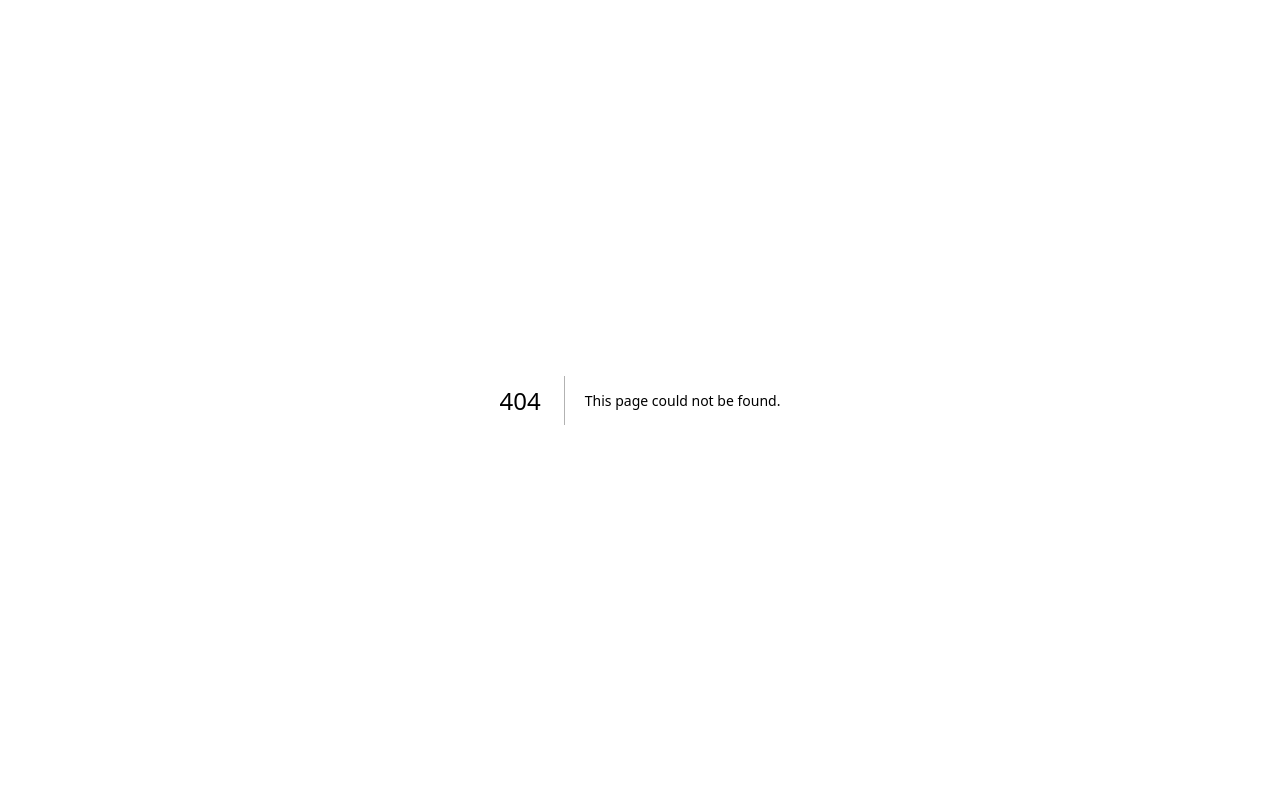
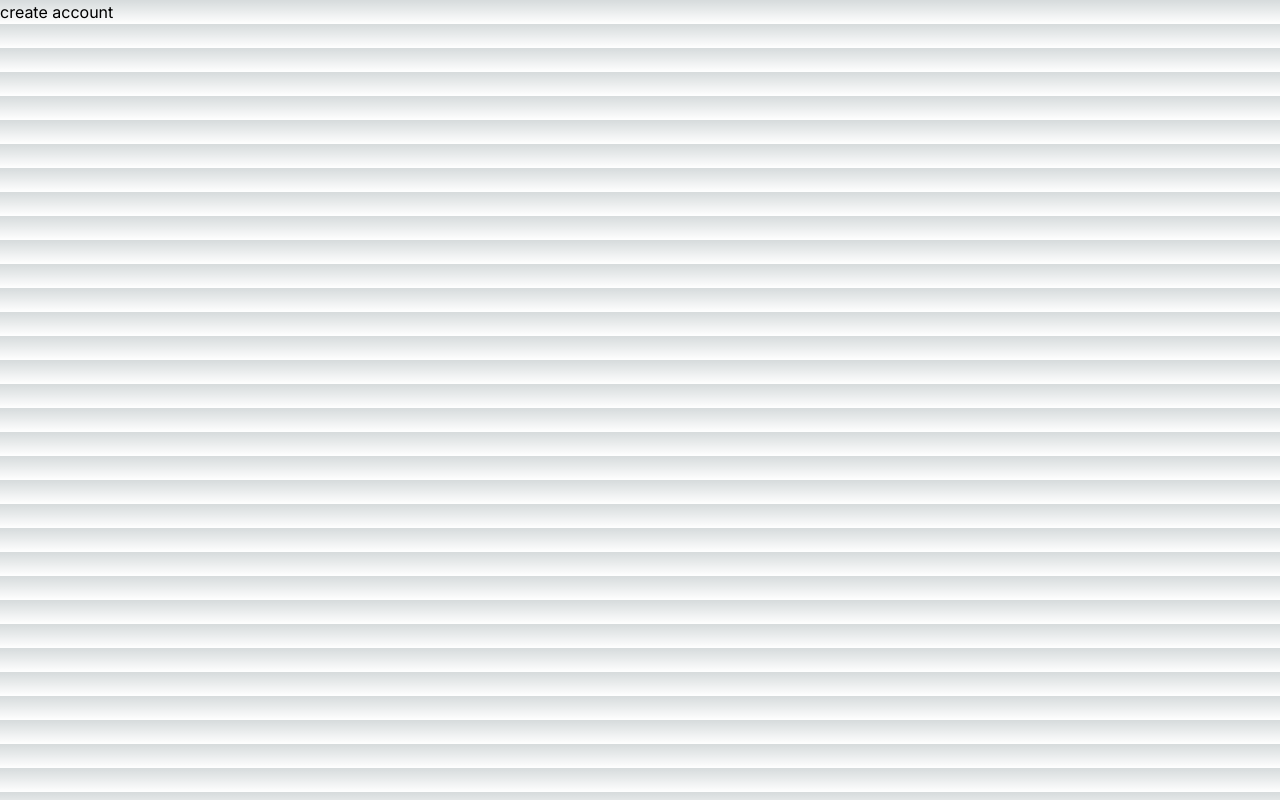
Before and after one commit to chspower1/nextjs-graduation-work, a Next.js app: page /creaet-account in a window 1280 px wide. Before the commit this address had no page. Built offline with nearby package versions, Linux system fonts and the light colour scheme.

Commit message:
feat : folder structure

```diff
--- /dev/null
+++ b/app/creaet-account/page.tsx
@@ -0,0 +1,5 @@
+const CreateAccountPage = () => {
+  return <>create account</>;
+};
+
+export default CreateAccountPage;
--- /dev/null
+++ b/app/log-in/page.tsx
@@ -0,0 +1,5 @@
+const LoginPage = () => {
+  return <>login page</>;
+};
+
+export default LoginPage;
--- /dev/null
+++ b/app/tweet/[id]/page.tsx
@@ -0,0 +1,5 @@
+const TweetDetail = () => {
+  return <>TweetDetail</>;
+};
+
+export default TweetDetail;
```
Also changed, not shown: app/(home)/page.tsx (renamed from app/page.tsx).
